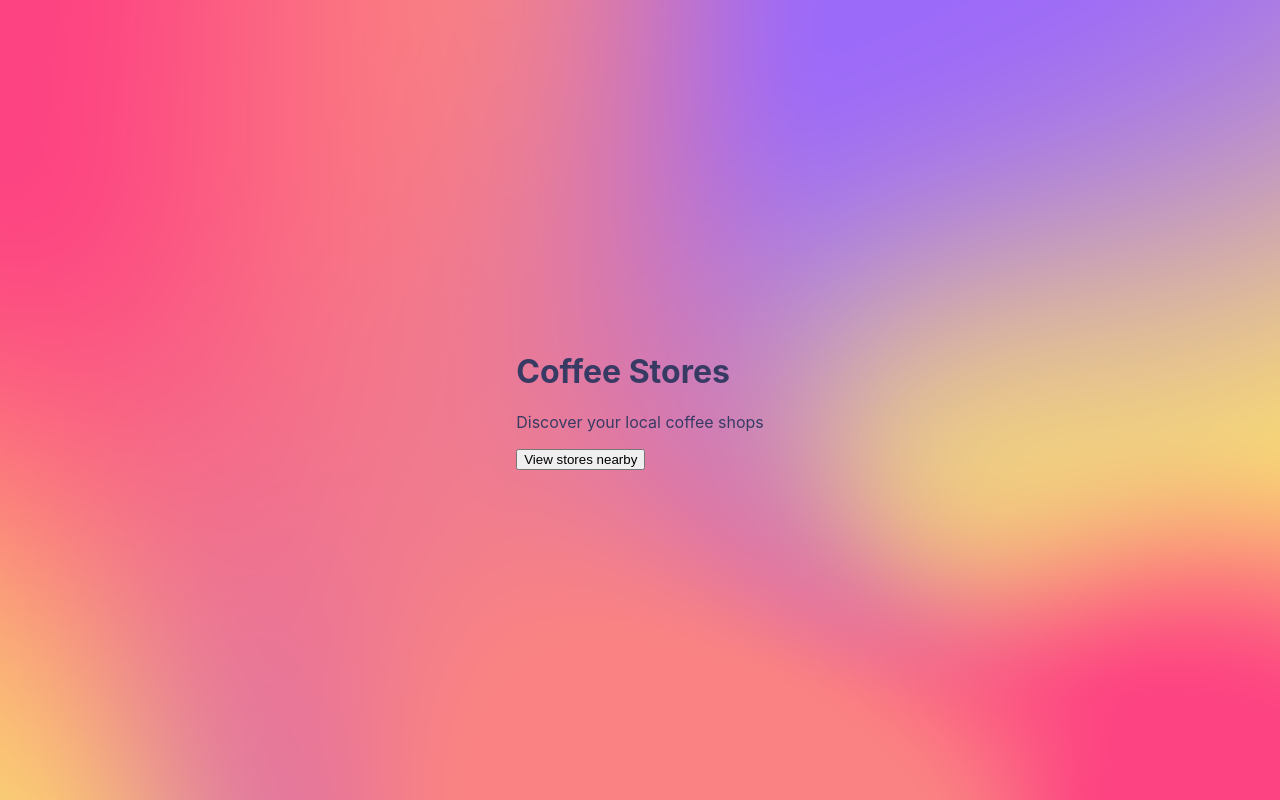
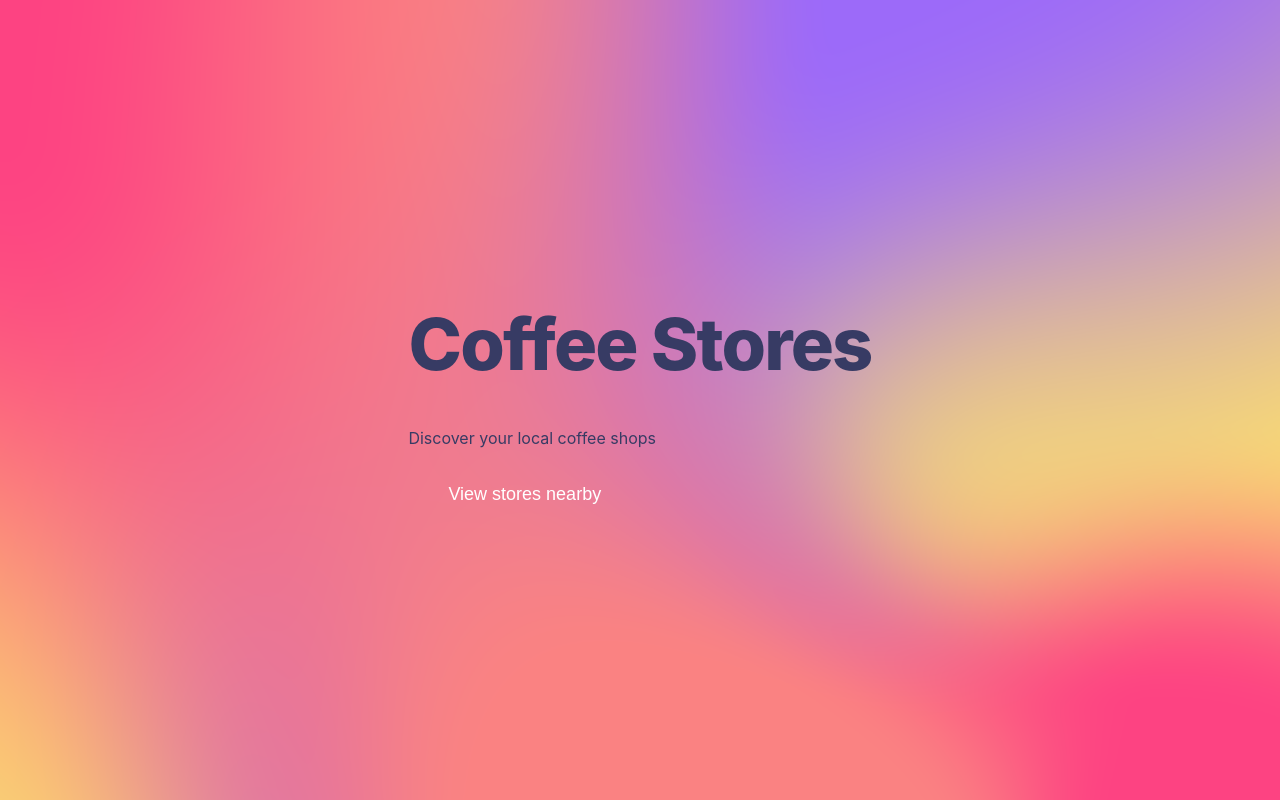
Before and after one commit to mahyarErshad/First-next.js-app, a Next.js app: page / in a window 1280 px wide. Built offline with nearby package versions, Linux system fonts and the light colour scheme.

Commit message:
Added styles

```diff
--- a/styles/Banner.module.css
+++ b/styles/Banner.module.css
@@ -0,0 +1,134 @@
+/** By default, this is a mobile breakpoint **/
+.container {
+  margin-bottom: 1rem;
+}
+
+.title {
+  letter-spacing: -0.025em;
+  font-weight: 800;
+  color: var(--text-black);
+
+  font-size: 3rem /* 48px */;
+  line-height: 1;
+}
+
+.title1 {
+  color: rgba(249, 250, 251, 1);
+}
+
+.title2 {
+  display: block;
+  color: var(--text-purple);
+}
+
+.subTitle {
+  margin-top: 0.75rem;
+  font-size: 1.5rem /* 24px */;
+  line-height: 2rem /* 32px */;
+
+  color: var(--text-white-100);
+}
+
+.buttonWrapper {
+  margin-top: 1.25rem;
+}
+
+.button {
+  background-color: var(--text-purple-dark);
+  cursor: pointer;
+  color: white;
+  outline: 0;
+  border: 0px;
+
+  padding-top: 1rem /* 16px */;
+  padding-bottom: 1rem /* 16px */;
+  font-size: 1.125rem /* 18px */;
+  line-height: 1.75rem /* 28px */;
+  padding-left: 2.5rem /* 40px */;
+  padding-right: 2.5rem /* 40px */;
+}
+
+.button:hover {
+  background-color: var(--text-purple-dark);
+}
+
+/**
+    Breakpoints:
+    ------------
+    sm: min-width: 640px; //small device
+    md: min-width: 768px; // medium device
+    lg: min-width: 1024px; // large device
+    xl: min-width: 1280px; // extra large device
+    2xl: min-width: 1536px; // 2 x extra large device
+  **/
+
+/** sm breakpoint **/
+@media (min-width: 640px) {
+  .title {
+    font-size: 3rem /* 48px */;
+    line-height: 1;
+  }
+
+  .subTitle {
+    margin-top: 1.25rem;
+    max-width: 36rem;
+  }
+
+  .buttonWrapper {
+    display: flex;
+    margin-top: 2rem;
+  }
+}
+
+/** md breakpoint **/
+@media (min-width: 768px) {
+  .title {
+    font-size: 3.75rem /* 60px */;
+    line-height: 1;
+  }
+
+  .subTitle {
+    margin-top: 1.25rem;
+  }
+
+  .button {
+    padding-top: 1rem /* 16px */;
+    padding-bottom: 1rem /* 16px */;
+    font-size: 1.125rem /* 18px */;
+    line-height: 1.75rem /* 28px */;
+    padding-left: 2.5rem /* 40px */;
+    padding-right: 2.5rem /* 40px */;
+  }
+}
+
+/** lg breakpoint **/
+@media (min-width: 1024px) {
+  .container {
+    text-align: left;
+  }
+
+  .title {
+    font-size: 4.5rem /* 72px */;
+    line-height: 1;
+  }
+
+  .title2 {
+    padding-left: 0.5rem;
+  }
+
+  .subTitle {
+    margin-left: 0px;
+    margin-right: 0px;
+  }
+
+  .buttonWrapper {
+    justify-content: flex-start;
+  }
+}
+
+/** xl breakpoint **/
+@media (min-width: 1280px) {
+  .title2 {
+    display: inline;
+  }
+}
```
